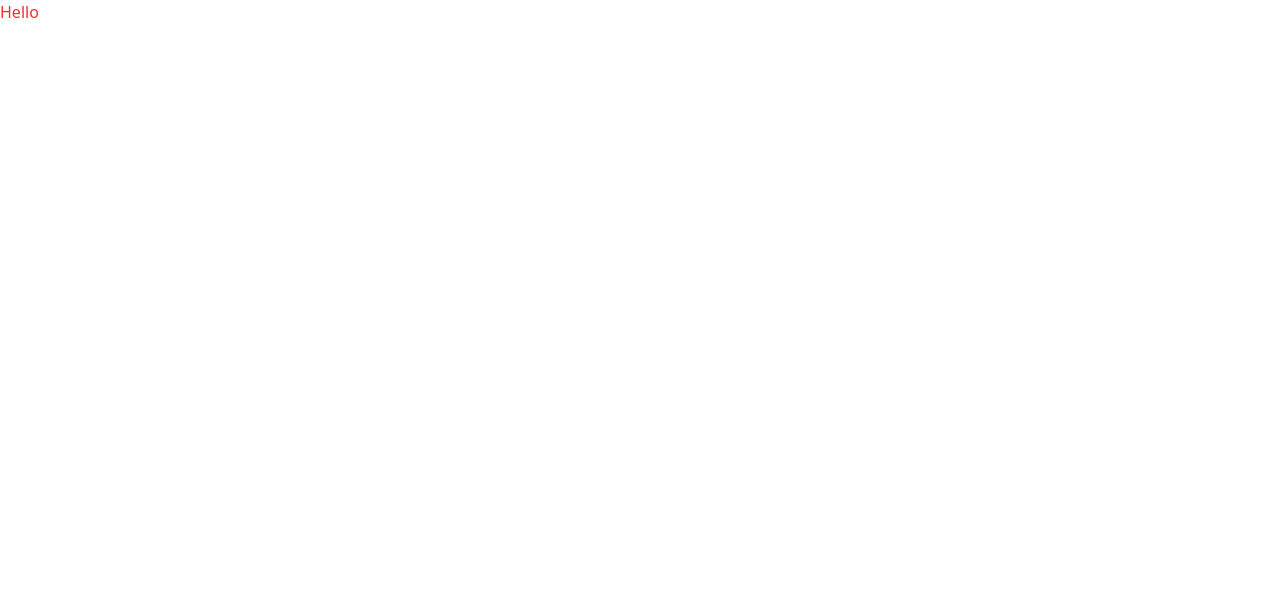
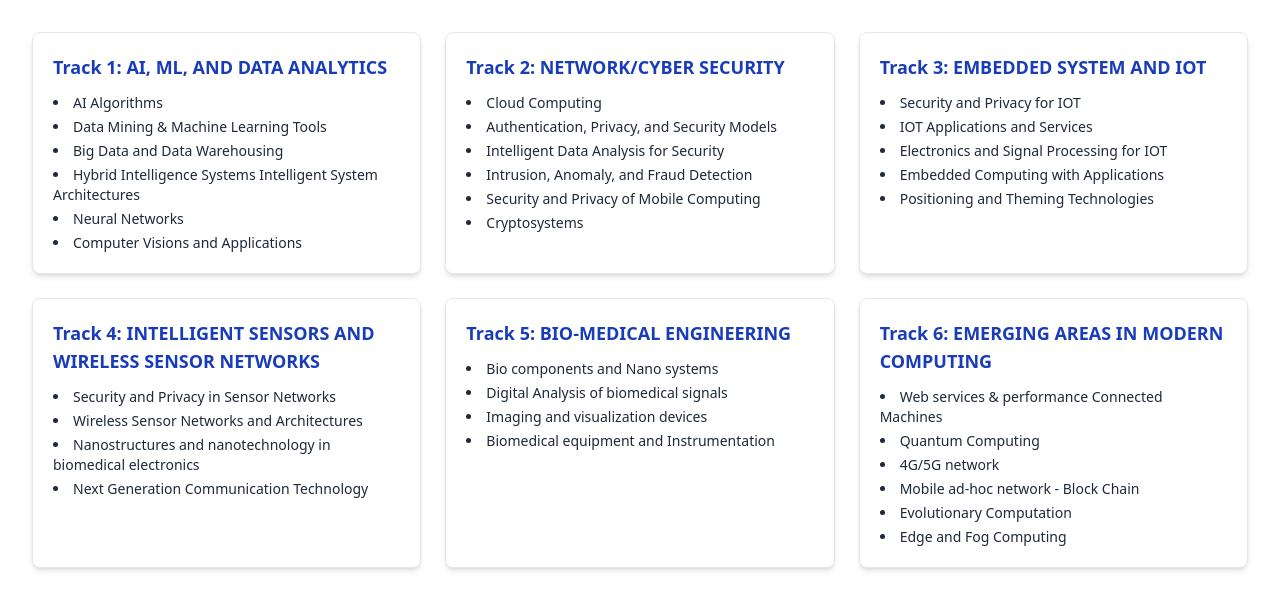
Before and after one commit to adarshkumar-wd/NICA, a React (Vite) app in the folder Frontend/: page /conference_track in a window 1280 px wide. Shown: the top 610 px of the page. Built offline with nearby package versions, Linux system fonts and the light colour scheme.

Commit message:
complete the structure of coference track page

```diff
--- a/Frontend/src/Paages/Conference_track.jsx
+++ b/Frontend/src/Paages/Conference_track.jsx
@@ -1,13 +1,13 @@
-import React from 'react'
+import React from "react";
+import ConferenceCards from "../components.jsx/ConferenceCards";
 
 function Conference_track() {
   return (
     <>
 
-    <nav className='text-red-500'>Hello</nav>
-
+    <ConferenceCards />
     </>
-  )
+  );
 }
 
-export default Conference_track
+export default Conference_track;
--- /dev/null
+++ b/Frontend/src/components.jsx/ConferenceCards.jsx
@@ -0,0 +1,88 @@
+import React from "react";
+
+function ConferenceCards() {
+  const arr = [
+    {
+      title: "Track 1: AI, ML, AND DATA ANALYTICS",
+      items: [
+        "AI Algorithms",
+        "Data Mining & Machine Learning Tools",
+        "Big Data and Data Warehousing",
+        "Hybrid Intelligence Systems Intelligent System Architectures",
+        "Neural Networks",
+        "Computer Visions and Applications",
+      ],
+    },
+    {
+      title: "Track 2: NETWORK/CYBER SECURITY",
+      items: [
+        "Cloud Computing",
+        "Authentication, Privacy, and Security Models",
+        "Intelligent Data Analysis for Security",
+        "Intrusion, Anomaly, and Fraud Detection",
+        "Security and Privacy of Mobile Computing",
+        "Cryptosystems",
+      ],
+    },
+    {
+      title: "Track 3: EMBEDDED SYSTEM AND IOT",
+      items: [
+        "Security and Privacy for IOT",
+        "IOT Applications and Services",
+        "Electronics and Signal Processing for IOT",
+        "Embedded Computing with Applications",
+        "Positioning and Theming Technologies",
+      ],
+    },
+    {
+      title: "Track 4: INTELLIGENT SENSORS AND WIRELESS SENSOR NETWORKS",
+      items: [
+        "Security and Privacy in Sensor Networks",
+        "Wireless Sensor Networks and Architectures",
+        "Nanostructures and nanotechnology in biomedical electronics",
+        "Next Generation Communication Technology",
+      ],
+    },
+    {
+      title: "Track 5: BIO-MEDICAL ENGINEERING",
+      items: [
+        "Bio components and Nano systems",
+        "Digital Analysis of biomedical signals",
+        "Imaging and visualization devices",
+        "Biomedical equipment and Instrumentation",
+      ],
+    },
+    {
+      title: "Track 6: EMERGING AREAS IN MODERN COMPUTING",
+      items: [
+        "Web services & performance Connected Machines",
+        "Quantum Computing",
+        "4G/5G network",
+        "Mobile ad-hoc network - Block Chain",
+        "Evolutionary Computation",
+        "Edge and Fog Computing",
+      ],
+    },
+  ];
+
+  return (
+    <div className="p-8 grid grid-cols-1 md:grid-cols-2 xl:grid-cols-3 gap-6">
+      {arr.map((el, i) => (
+        <div
+          key={i}
+          className="bg-white shadow-md rounded-lg p-5 border border-gray-200
+               hover:shadow-xl hover:-translate-y-1 transform transition duration-300"
+        >
+          <h2 className="text-blue-800 font-bold text-lg mb-3">{el.title}</h2>
+          <ul className="list-disc list-inside text-sm text-gray-800 space-y-1">
+            {el.items.map((item, i) => (
+              <li key={i}>{item}</li>
+            ))}
+          </ul>
+        </div>
+      ))}
+    </div>
+  );
+}
+
+export default ConferenceCards;
```
